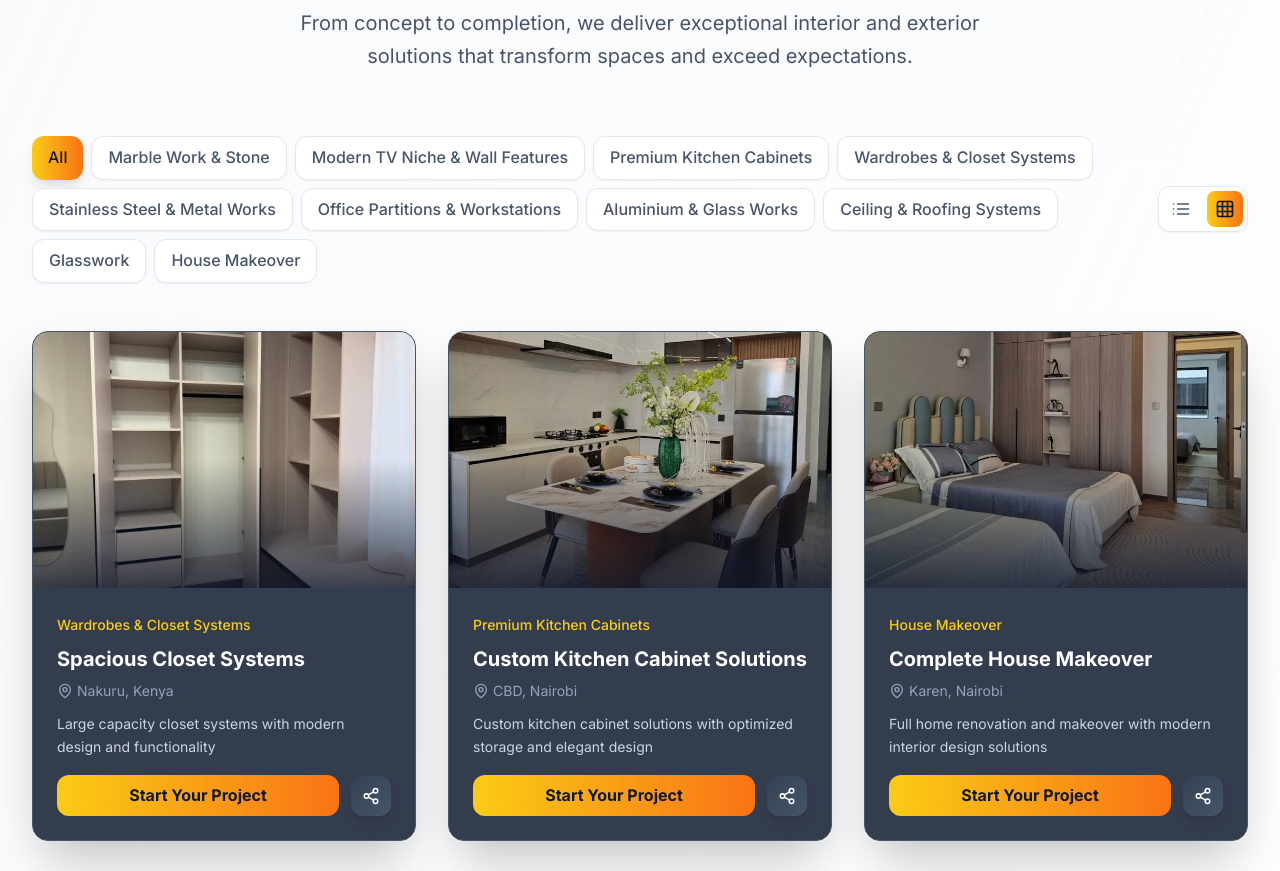
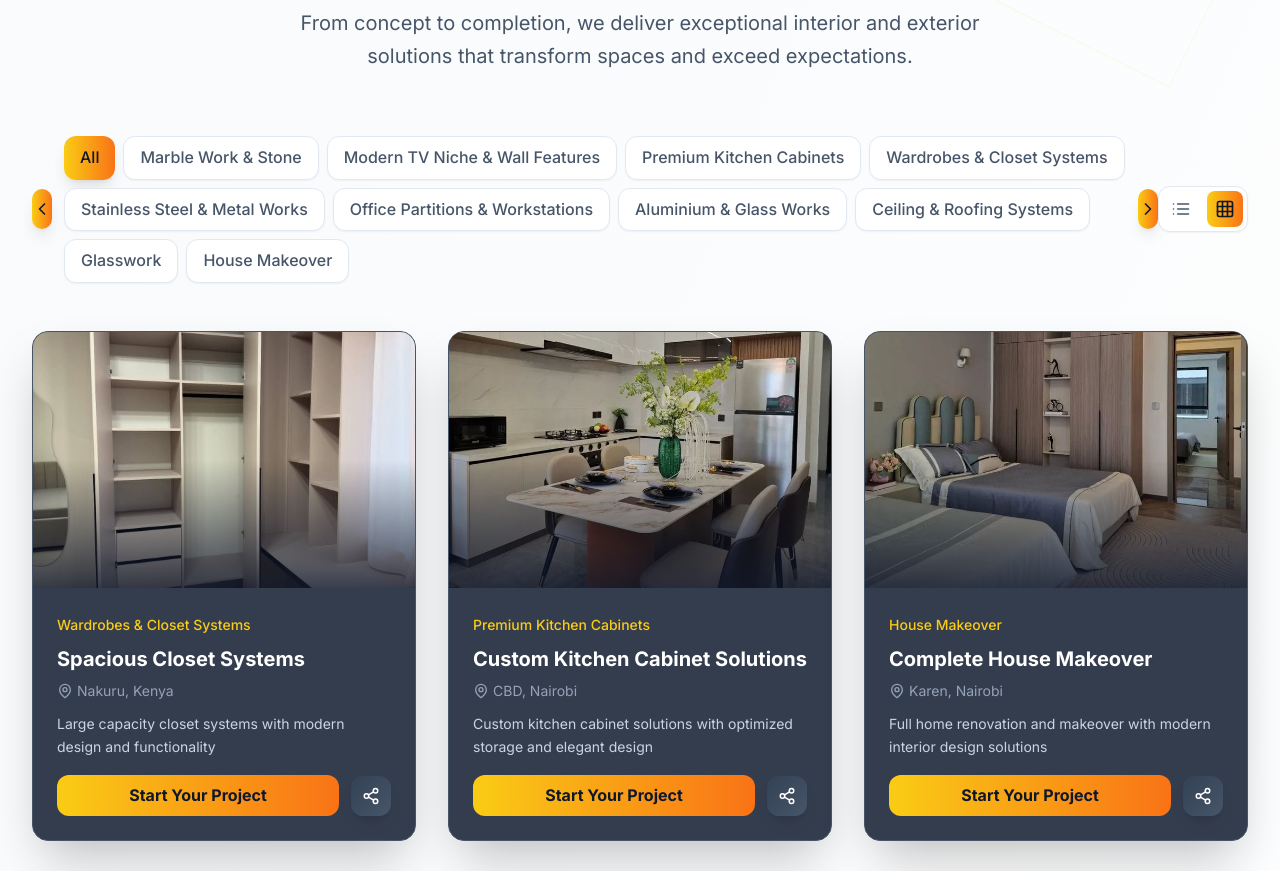
Before and after one commit to kevwasonga/K_Builders, a React (Vite) app: page / in a window 1280 px wide. Shown: the part 2120-2991 px from the top of the page. Built offline with nearby package versions, Linux system fonts and the light colour scheme.

Commit message:
Add category navigation arrows

```diff
--- a/src/components/Projects.tsx
+++ b/src/components/Projects.tsx
@@ -686,7 +686,18 @@ function Projects() {
 
         {/* Controls */}
         <div className="flex flex-col md:flex-row justify-between items-center mb-12 space-y-4 md:space-y-0">
-          {/* Filter Buttons */}
+          {/* Filter Buttons with Navigation */}
+          <div className="flex items-center gap-3">
+            <button
+              onClick={() => {
+                const currentIdx = categories.indexOf(activeFilter);
+                const prevIdx = (currentIdx - 1 + categories.length) % categories.length;
+                setActiveFilter(categories[prevIdx]);
+              }}
+              className="w-10 h-10 bg-gradient-to-r from-yellow-400 to-orange-500 text-slate-900 rounded-full flex items-center justify-center hover:from-yellow-500 hover:to-orange-600 transition-all duration-300 shadow-lg"
+            >
+              <ChevronLeft size={20} />
+            </button>
             <div className="flex flex-wrap gap-2">
               {categories.map((category) => (
                 <button
@@ -701,6 +712,17 @@ function Projects() {
                   {category}
                 </button>
               ))}
+            </div>
+            <button
+              onClick={() => {
+                const currentIdx = categories.indexOf(activeFilter);
+                const nextIdx = (currentIdx + 1) % categories.length;
+                setActiveFilter(categories[nextIdx]);
+              }}
+              className="w-10 h-10 bg-gradient-to-r from-yellow-400 to-orange-500 text-slate-900 rounded-full flex items-center justify-center hover:from-yellow-500 hover:to-orange-600 transition-all duration-300 shadow-lg"
+            >
+              <ChevronRight size={20} />
+            </button>
           </div>
 
           {/* View Mode Toggle */}
```
Lines whose indentation alone changed are shown as unchanged.
